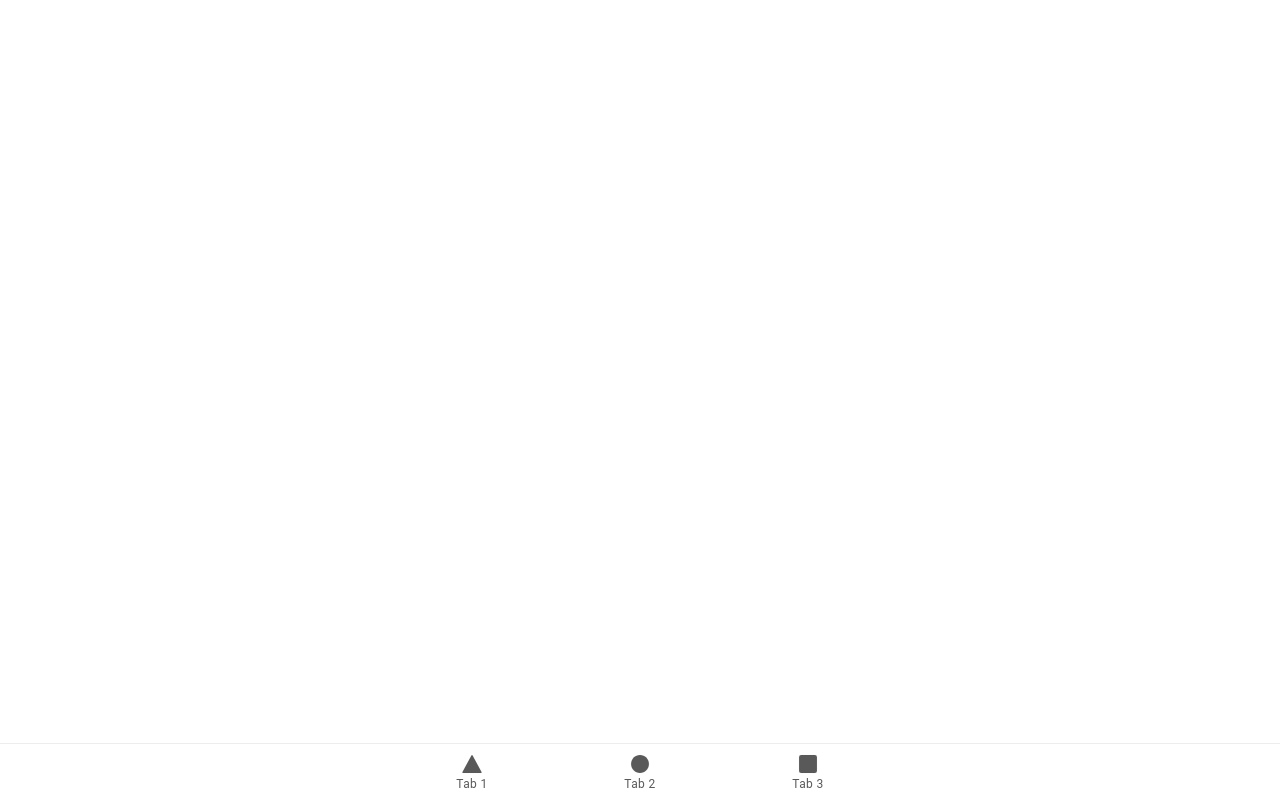
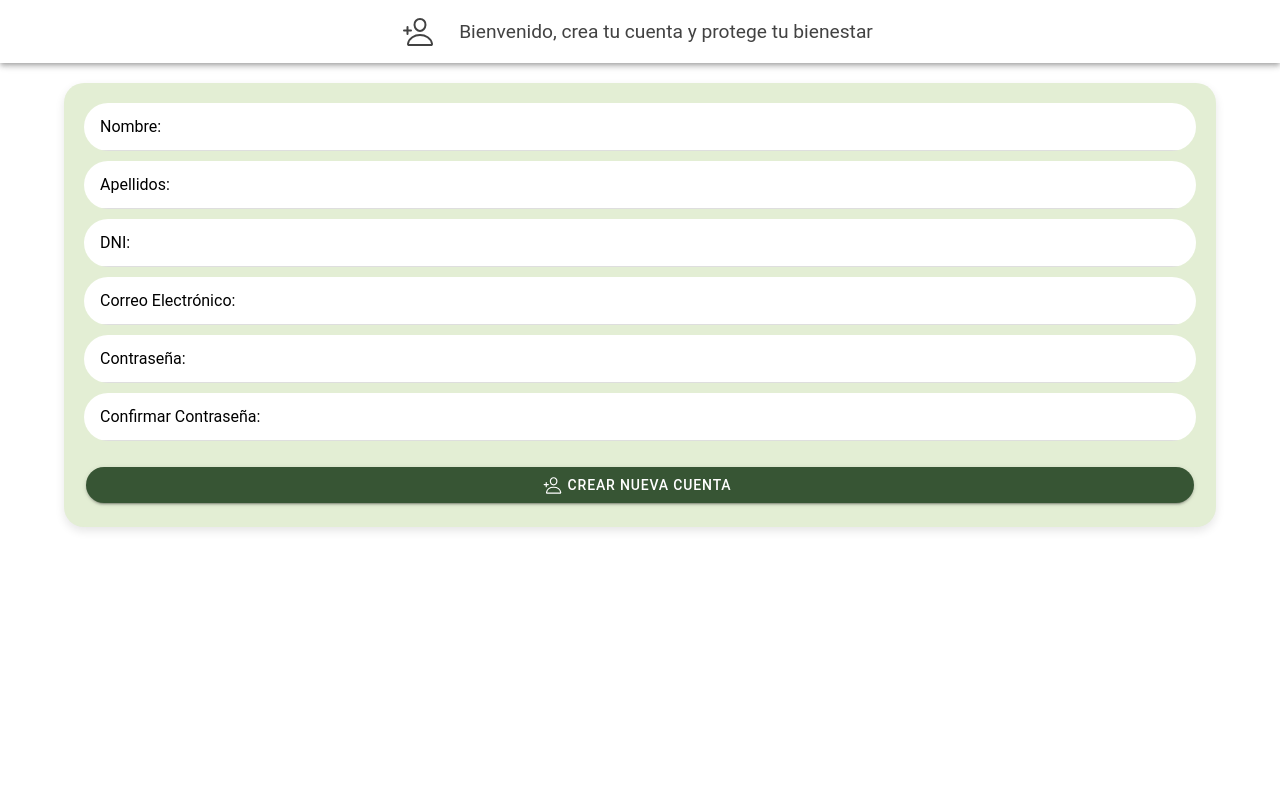
Before and after one commit to carlgar512/EasyFarma, a React (Vite) app: page /register in a window 1280 px wide. Built offline with nearby package versions, Linux system fonts and the light colour scheme.

Commit message:
Primer commit avance de registro

```diff
--- a/src/App.tsx
+++ b/src/App.tsx
@@ -11,9 +11,7 @@ import {
 } from '@ionic/react';
 import { IonReactRouter } from '@ionic/react-router';
 import { ellipse, square, triangle } from 'ionicons/icons';
-import Tab1 from './pages/Tab1';
-import Tab2 from './pages/Tab2';
-import Tab3 from './pages/Tab3';
+
 
 /* Core CSS required for Ionic components to work properly */
 import '@ionic/react/css/core.css';
@@ -44,6 +42,8 @@ import '@ionic/react/css/palettes/dark.system.css';
 
 /* Theme variables */
 import './theme/variables.css';
+import Register from './components/User/Register';
+
 
 setupIonicReact();
 
@@ -52,33 +52,17 @@ const App: React.FC = () => (
     <IonReactRouter>
       <IonTabs>
         <IonRouterOutlet>
-          <Route exact path="/tab1">
-            <Tab1 />
+          <Route exact path="/register">
+            <Register/>
           </Route>
           <Route exact path="/tab2">
-            <Tab2 />
           </Route>
           <Route path="/tab3">
-            <Tab3 />
           </Route>
           <Route exact path="/">
             <Redirect to="/tab1" />
           </Route>
         </IonRouterOutlet>
-        <IonTabBar slot="bottom">
-          <IonTabButton tab="tab1" href="/tab1">
-            <IonIcon aria-hidden="true" icon={triangle} />
-            <IonLabel>Tab 1</IonLabel>
-          </IonTabButton>
-          <IonTabButton tab="tab2" href="/tab2">
-            <IonIcon aria-hidden="true" icon={ellipse} />
-            <IonLabel>Tab 2</IonLabel>
-          </IonTabButton>
-          <IonTabButton tab="tab3" href="/tab3">
-            <IonIcon aria-hidden="true" icon={square} />
-            <IonLabel>Tab 3</IonLabel>
-          </IonTabButton>
-        </IonTabBar>
       </IonTabs>
     </IonReactRouter>
   </IonApp>
--- a/src/components/ExploreContainer.css
+++ /dev/null
@@ -1,24 +0,0 @@
-.container {
-  text-align: center;
-  position: absolute;
-  left: 0;
-  right: 0;
-  top: 50%;
-  transform: translateY(-50%);
-}
-
-.container strong {
-  font-size: 20px;
-  line-height: 26px;
-}
-
-.container p {
-  font-size: 16px;
-  line-height: 22px;
-  color: #8c8c8c;
-  margin: 0;
-}
-
-.container a {
-  text-decoration: none;
-}
--- a/src/components/ExploreContainer.tsx
+++ /dev/null
@@ -1,16 +0,0 @@
-import './ExploreContainer.css';
-
-interface ContainerProps {
-  name: string;
-}
-
-const ExploreContainer: React.FC<ContainerProps> = ({ name }) => {
-  return (
-    <div className="container">
-      <strong>{name}</strong>
-      <p>Explore <a target="_blank" rel="noopener noreferrer" href="https://ionicframework.com/docs/components">UI Components</a></p>
-    </div>
-  );
-};
-
-export default ExploreContainer;
--- /dev/null
+++ b/src/components/User/Register.css
@@ -0,0 +1,80 @@
+
+  :root {
+    --ion-color-customDark: #375534; /* Color personalizado */
+    --ion-color-customHardDark: #0f2a1d;
+    --ion-color-customMedium: #6b9071;
+    --ion-color-customLight: #AEC3B0;
+    --ion-color-customUltraLight: #E3EED4;
+  }
+
+.topBar{
+   display : flex;
+   justify-content: center;
+   align-items: center;
+   gap: 10px;
+   width: 100%;
+   margin: 5px;
+}
+.title {
+
+    font-size: 1rem; /* Reduce el tamaño del título */
+    white-space: nowrap; /* Evita que el texto se parta en varias líneas */
+    overflow: hidden; /* Oculta el exceso de texto si es necesario */
+    text-overflow: ellipsis; /* Muestra "..." si el texto se corta */
+  }
+
+
+.content {
+    display: flex;
+    justify-content: center;
+    align-items: center;
+    height: 100%;
+    width: 100%;
+  }
+
+  .form-container {
+    margin-top: 20px;
+    display: flex;
+    justify-content: center;
+    align-items: center;
+  }
+
+  .form-card{
+    display: flex;
+    flex-direction: column;
+    gap: 10px;
+    width: 90%;
+    height: 100%;
+    background: var(--ion-color-customUltraLight);
+    padding: 20px;
+    border-radius: 20px;
+    box-shadow: 0 4px 10px rgba(0, 0, 0, 0.1);
+    text-align: center;
+}
+
+  .form-item{
+    display: flex;
+    justify-content: center;
+    align-items: center;
+    text-align: center;
+    gap: 100px;
+    border-radius: 36px;
+}
+.form-label{
+    display:flex;
+    width: 100%;
+    text-align: center;
+}
+
+  .title {
+    text-align: center;
+    font-size: 1.2rem;
+    padding: 15px;
+  }
+
+
+  .custom-button {
+    --background: var(--ion-color-customDark);
+    --color: white;
+    border-radius: 36px;
+  }
--- /dev/null
+++ b/src/components/User/Register.tsx
@@ -0,0 +1,134 @@
+import { useState } from "react";
+import {
+  IonButton,
+  IonContent,
+  IonHeader,
+  IonInput,
+  IonItem,
+  IonLabel,
+  IonPage,
+  IonTitle,
+  IonToolbar,
+  IonToast,
+  IonIcon,
+  IonItemDivider,
+} from "@ionic/react";
+import "./Register.css"; // Importa el archivo CSS
+import { alertCircleOutline, personAddOutline } from 'ionicons/icons';
+
+const Register: React.FC = () => {
+  const [form, setForm] = useState({
+    name: "",
+    lastName: "",
+    dni: "",
+    email: "",
+    password: "",
+    confirmPassword: "",
+  });
+
+  const [showToast, setShowToast] = useState(false);
+  const [toastMessage, setToastMessage] = useState("");
+
+
+  const handleChange = (e: any) => {
+    setForm({ ...form, [e.target.name]: e.target.value });
+  };
+
+  const handleSubmit = () => {
+    if (!form.name || !form.lastName || !form.dni || !form.email || !form.password || !form.confirmPassword) {
+      setToastMessage("Todos los campos son obligatorios");
+      setShowToast(true);
+      return;
+    }
+
+    if (form.password !== form.confirmPassword) {
+      setToastMessage("Las contraseñas no coinciden");
+      setShowToast(true);
+      return;
+    }
+
+    console.log("Registrando usuario:", form);
+    setToastMessage("Registro exitoso");
+    setShowToast(true);
+  };
+
+  return (
+    <IonPage>
+      <IonHeader>
+        <IonToolbar>
+          <div className="topBar">
+            <IonIcon icon={personAddOutline} size="large" color="#0f2a1d"></IonIcon>
+            <span className="title">Bienvenido, crea tu cuenta y protege tu bienestar</span>
+          </div>
+        </IonToolbar>
+      </IonHeader>
+
+      <IonContent fullscreen className="content">
+        <div className="form-container">
+          <div className="form-card">
+            <IonItem className="form-item">
+              <label className="form-label">Nombre:</label>
+              <IonInput color={"success"} name="name" value={form.name} onIonChange={handleChange} />
+            </IonItem>
+
+            <IonItem className="form-item">
+              <label className="form-label">Apellidos:</label>
+              <IonInput color={"success"} name="lastName" value={form.lastName} onIonChange={handleChange} />
+            </IonItem>
+
+            <IonItem className="form-item">
+              <label className="form-label">DNI:</label>
+              <IonInput color={"success"} name="dni" value={form.dni} onIonChange={handleChange} />
+            </IonItem>
+
+            <IonItem className="form-item">
+              <label className="form-label">Correo Electrónico:</label>
+              <IonInput color={"success"} name="email" type="email" value={form.email} onIonChange={handleChange} />
+            </IonItem>
+
+            <IonItem className="form-item">
+              <label className="form-label">Contraseña:</label>
+              <IonInput color={"success"} name="password" type="password" value={form.password} onIonChange={handleChange} />
+            </IonItem>
+
+            <IonItem className="form-item">
+              <label className="form-label">Confirmar Contraseña:</label>
+              <IonInput color={"success"} name="confirmPassword" type="password" value={form.confirmPassword} onIonChange={handleChange} />
+            </IonItem>
+
+
+            <IonButton
+              expand="block"
+              shape="round"
+              size="default"
+              className="ion-margin-top custom-button"
+              onClick={handleSubmit}
+            >
+              <IonIcon icon={personAddOutline} slot="start"></IonIcon>
+              Crear nueva cuenta
+            </IonButton>
+
+            <IonToast
+              icon={alertCircleOutline}
+              color="danger"
+              isOpen={showToast}
+              onDidDismiss={() => setShowToast(false)}
+              message={toastMessage}
+              duration={2000}
+              swipeGesture="vertical"
+              buttons={[
+                {
+                  text: 'Descartar',
+                  role: 'cancel',
+                },
+              ]}
+
+            />
+          </div>
+        </div>
+      </IonContent>
+    </IonPage>
+  );
+};
+
+export default Register;
--- a/src/pages/Tab1.tsx
+++ /dev/null
@@ -1,25 +0,0 @@
-import { IonContent, IonHeader, IonPage, IonTitle, IonToolbar } from '@ionic/react';
-import ExploreContainer from '../components/ExploreContainer';
-import './Tab1.css';
-
-const Tab1: React.FC = () => {
-  return (
-    <IonPage>
-      <IonHeader>
-        <IonToolbar>
-          <IonTitle>Tab 1</IonTitle>
-        </IonToolbar>
-      </IonHeader>
-      <IonContent fullscreen>
-        <IonHeader collapse="condense">
-          <IonToolbar>
-            <IonTitle size="large">Tab 1</IonTitle>
-          </IonToolbar>
-        </IonHeader>
-        <ExploreContainer name="Tab 1 page" />
-      </IonContent>
-    </IonPage>
-  );
-};
-
-export default Tab1;
--- a/src/pages/Tab2.tsx
+++ /dev/null
@@ -1,25 +0,0 @@
-import { IonContent, IonHeader, IonPage, IonTitle, IonToolbar } from '@ionic/react';
-import ExploreContainer from '../components/ExploreContainer';
-import './Tab2.css';
-
-const Tab2: React.FC = () => {
-  return (
-    <IonPage>
-      <IonHeader>
-        <IonToolbar>
-          <IonTitle>Tab 2</IonTitle>
-        </IonToolbar>
-      </IonHeader>
-      <IonContent fullscreen>
-        <IonHeader collapse="condense">
-          <IonToolbar>
-            <IonTitle size="large">Tab 2</IonTitle>
-          </IonToolbar>
-        </IonHeader>
-        <ExploreContainer name="Tab 2 page" />
-      </IonContent>
-    </IonPage>
-  );
-};
-
-export default Tab2;
--- a/src/pages/Tab3.tsx
+++ /dev/null
@@ -1,25 +0,0 @@
-import { IonContent, IonHeader, IonPage, IonTitle, IonToolbar } from '@ionic/react';
-import ExploreContainer from '../components/ExploreContainer';
-import './Tab3.css';
-
-const Tab3: React.FC = () => {
-  return (
-    <IonPage>
-      <IonHeader>
-        <IonToolbar>
-          <IonTitle>Tab 3</IonTitle>
-        </IonToolbar>
-      </IonHeader>
-      <IonContent fullscreen>
-        <IonHeader collapse="condense">
-          <IonToolbar>
-            <IonTitle size="large">Tab 3</IonTitle>
-          </IonToolbar>
-        </IonHeader>
-        <ExploreContainer name="Tab 3 page" />
-      </IonContent>
-    </IonPage>
-  );
-};
-
-export default Tab3;
```
Also changed, not shown: src/pages/Tab1.css (deleted), src/pages/Tab2.css (deleted), src/pages/Tab3.css (deleted).
